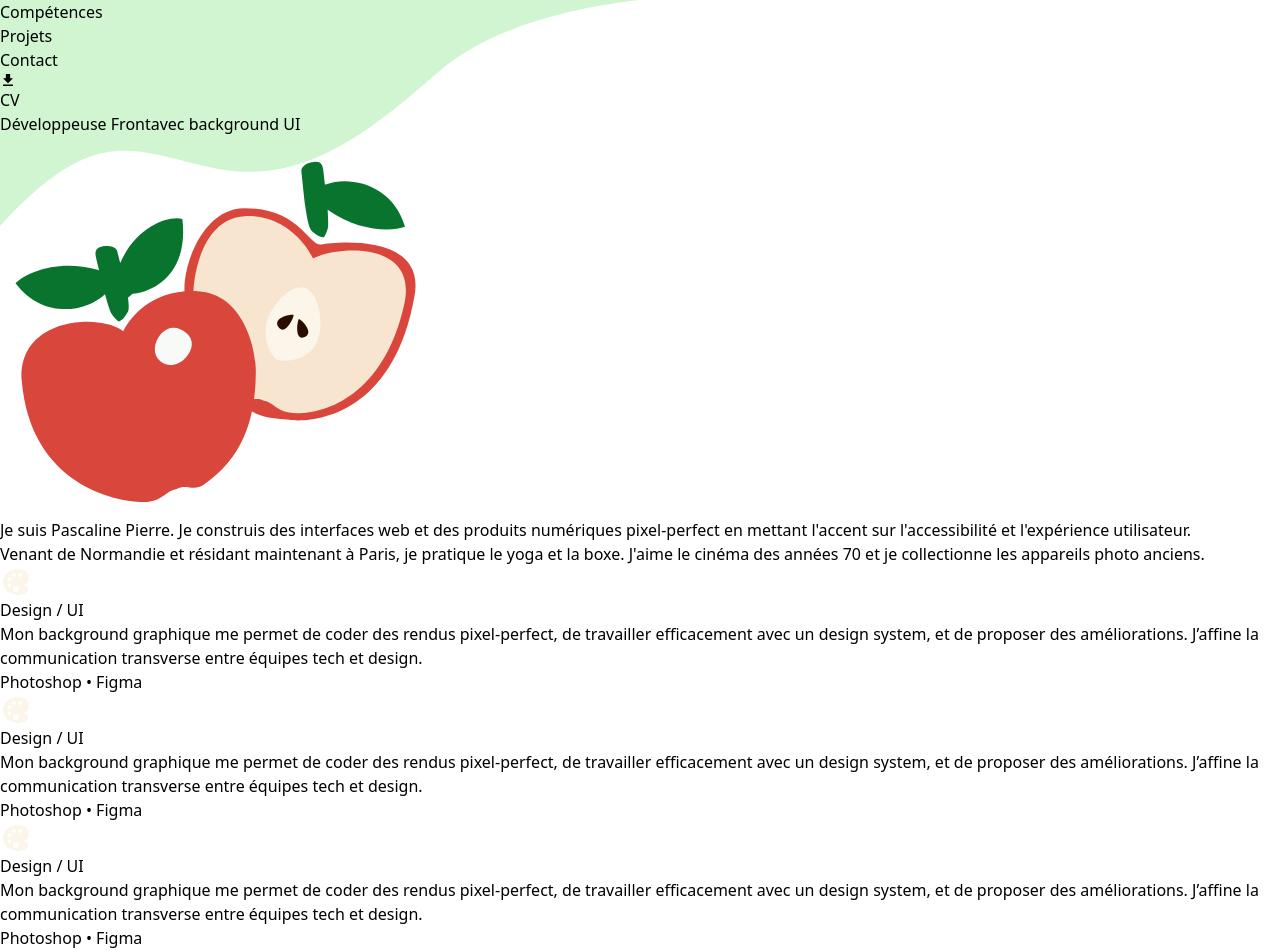
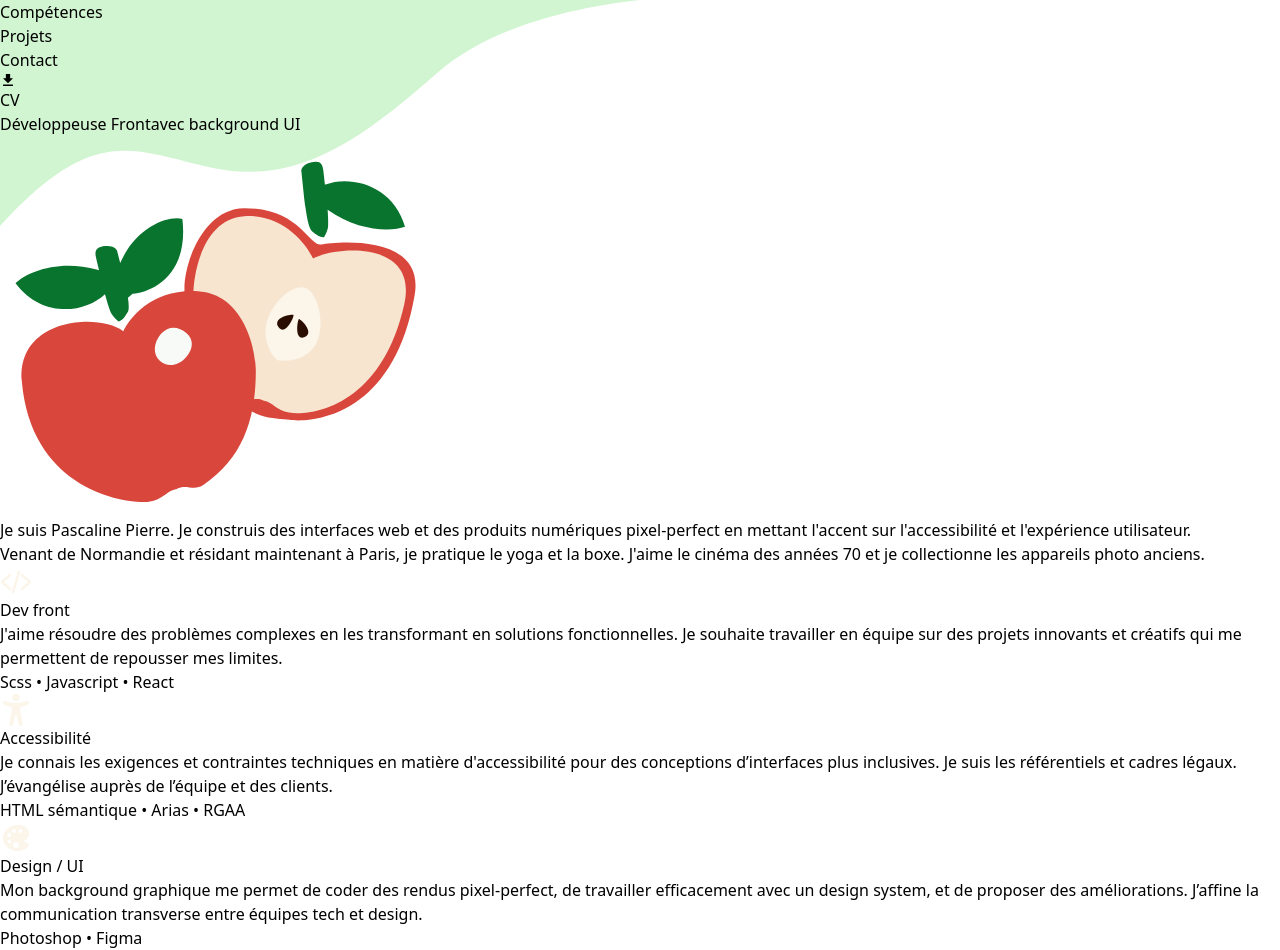
Before and after one commit to Paskaphot/pomfolio24, a Next.js app: page / in a window 1280 px wide. Built offline with nearby package versions, Linux system fonts and the light colour scheme; a web font is replaced by a local one.

Commit message:
feat(home-skills): Fill the cards with the data mapped in the list

```diff
--- a/src/app/components/molecules/SkillCard.jsx
+++ b/src/app/components/molecules/SkillCard.jsx
@@ -1,21 +1,21 @@
 import Image from "next/image";
 
-export default function SkillCard() {
+export default function SkillCard({ skill }) {
     return (
         <div className="skillCard bg-light px-6 pb-6 rounded-2xl h-full">
             <h3 className="skillCard__title flex gap-4 items-end">
                 <span aria-hidden="true" focusable="false" className="skillCard__seal bg-secondary text-light">
                     <Image
-                        src="/icons/color-palette.svg"
+                        src={skill.icon}
                         width={32}
                         height={32}
                         alt=""
                     />
                 </span>
-                <span className="">Design / UI</span>
+                <span>{skill.title}</span>
             </h3>
-            <p className="mt-4 text-lg">Mon background graphique me permet de coder des rendus pixel-perfect, de travailler efficacement avec un design system, et de proposer des améliorations. J’affine la communication transverse entre équipes tech et design.</p>
-            <p className="mt-4 text-xl font-bold">Photoshop • Figma</p>
+            <p className="mt-4 text-lg">{skill.description}</p>
+            <p className="mt-4 text-xl font-bold">{skill.tools}</p>
         </div>
     );
 }
--- a/src/app/components/organisms/List.jsx
+++ b/src/app/components/organisms/List.jsx
@@ -1,10 +1,16 @@
+import { getSkills } from "@/lib/getSkills";
 import SkillCard from "../molecules/SkillCard";
-export default function List() {
+export default async function List({ category }) {
+
+    const skills = await getSkills();
+
     return (
         <ul className="w-full max-w-7xl p-10 mx-auto flex flex-wrap gap-6">
-            <li className="cardWrapper"><SkillCard /></li>
-            <li className="cardWrapper"><SkillCard /></li>
-            <li className="cardWrapper"><SkillCard /></li>
+            {skills.map((skill) => (
+                <li key={skill.id} className="cardWrapper">
+                    <SkillCard skill={skill}/>
+                </li>
+            ))}
         </ul>
     );
 }
--- a/src/app/page.js
+++ b/src/app/page.js
@@ -16,7 +16,7 @@ export default function Home() {
 		<main className="home">
 			<About />
 			<section id="skillSection" className="skillSection relative bg-secondary-light flex flex-wrap content-center">
-				<List />
+				<List category="skills" />
 			</section>
 			<section id="projectSection" className="bg-red-600 flex-wrap content-center"></section>
 			<section id="contactSection" className="flex-wrap content-center"></section>
--- /dev/null
+++ b/src/lib/getSkills.js
@@ -0,0 +1,14 @@
+//=========== To fetch data locally
+import fsPromises from 'fs/promises';
+import path from 'path'
+
+export async function getSkills() {
+  // Get the path of the json file
+  const filePath = path.join(process.cwd(), '/src/lib/skills.json');
+  // Read the json file
+  const jsonData = await fsPromises.readFile(filePath);
+  // Parse data as json
+  const objectData = JSON.parse(jsonData);
+
+  return objectData
+}
```
